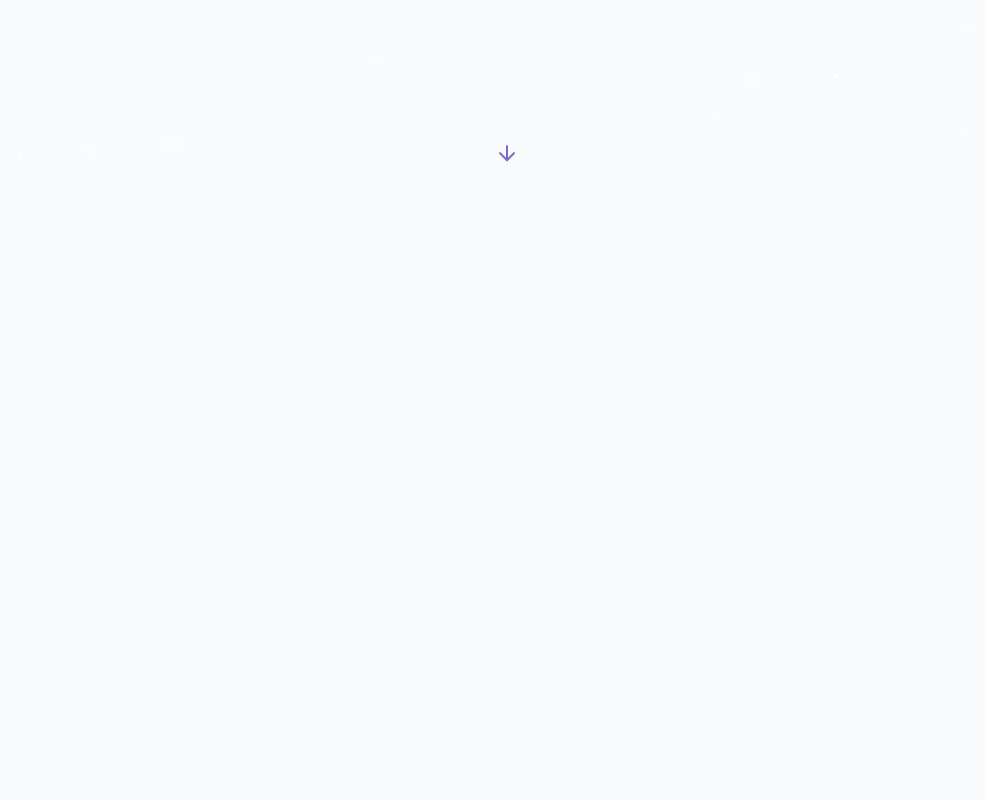
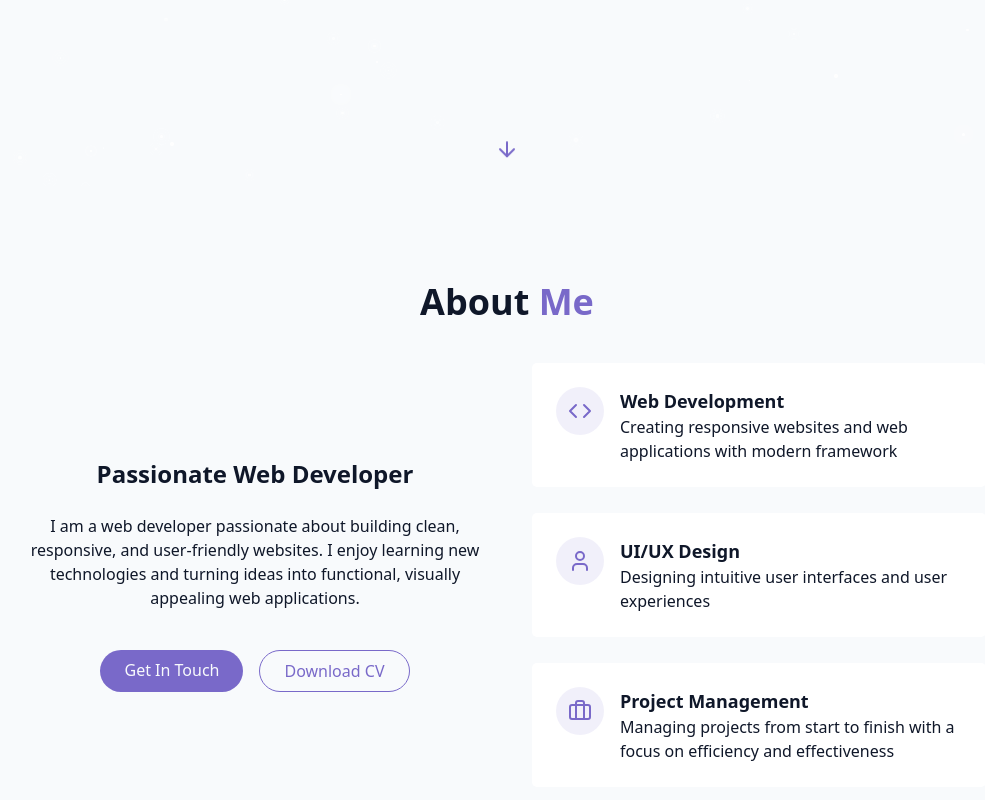
Before and after one commit to FatPat117/Portfolio, a React (Vite) app: page / in a window 1280 px wide. Shown: the part 614-1414 px from the top of the page, without its empty margins (133-1118 px from the left). Before the commit the page ends 800 px from the top, so only its background shows below. Built offline with nearby package versions, Linux system fonts and the light colour scheme.

Commit message:
About Section

```diff
--- /dev/null
+++ b/src/components/AboutSection.jsx
@@ -0,0 +1,94 @@
+import { Briefcase, Code, User } from "lucide-react";
+import React from "react";
+
+const AboutSection = () => {
+        return (
+                <section id="#about" className="py-24 px-4 relative">
+                        <div className="container mx-auto max-w-5xl">
+                                <h2 className="text-3xl md:text-4xl font-bold text-center mb-10">
+                                        About <span className="text-primary">Me</span>
+                                </h2>
+
+                                <div className="grid grid-cols-1 md:grid-cols-2 gap-12 items-center">
+                                        <div className="space-y-6">
+                                                <h3 className="text-2xl font-semibold">Passionate Web Developer</h3>
+
+                                                <p className="text-foreground ">
+                                                        I am a web developer passionate about building clean,
+                                                        responsive, and user-friendly websites. I enjoy learning new
+                                                        technologies and turning ideas into functional, visually
+                                                        appealing web applications.
+                                                </p>
+
+                                                <div className="flex flex-col sm:flex-row gap-4 pt-4  justify-center">
+                                                        <a href="#contact" className="cosmic-button">
+                                                                Get In Touch
+                                                        </a>
+
+                                                        <a
+                                                                href="#contact"
+                                                                className="px-6 py-2 rounded-full border border-primary text-primary hover:bg-primary/60 hover:text-foreground transition-colors duration-300"
+                                                        >
+                                                                Download CV
+                                                        </a>
+                                                </div>
+                                        </div>
+
+                                        <div className="grid grid-cols-1 gap-6">
+                                                <div className="gradient-border p-6 card-hover">
+                                                        <div className="flex items-start gap-4">
+                                                                <div className="p-3 rounded-full bg-primary/10">
+                                                                        <Code className="h-6 w-6 text-primary" />
+                                                                </div>
+                                                                <div className="text-left">
+                                                                        <h4 className="font-semibold text-lg">
+                                                                                Web Development
+                                                                        </h4>
+                                                                        <p className="text-foreground">
+                                                                                Creating responsive websites and web
+                                                                                applications with modern framework
+                                                                        </p>
+                                                                </div>
+                                                        </div>
+                                                </div>
+                                                <div className="gradient-border p-6 card-hover">
+                                                        <div className="flex items-start gap-4">
+                                                                <div className="p-3 rounded-full bg-primary/10">
+                                                                        <User className="h-6 w-6 text-primary" />
+                                                                </div>
+                                                                <div className="text-left">
+                                                                        <h4 className="font-semibold text-lg">
+                                                                                UI/UX Design
+                                                                        </h4>
+                                                                        <p className="text-foreground">
+                                                                                Designing intuitive user interfaces and
+                                                                                user experiences
+                                                                        </p>
+                                                                </div>
+                                                        </div>
+                                                </div>
+                                                <div className="gradient-border p-6 card-hover">
+                                                        <div className="flex items-start gap-4">
+                                                                <div className="p-3 rounded-full bg-primary/10">
+                                                                        <Briefcase className="h-6 w-6 text-primary" />
+                                                                </div>
+                                                                <div className="text-left">
+                                                                        <h4 className="font-semibold text-lg">
+                                                                                Project Management
+                                                                        </h4>
+                                                                        <p className="text-foreground">
+                                                                                Managing projects from start to finish
+                                                                                with a focus on efficiency and
+                                                                                effectiveness
+                                                                        </p>
+                                                                </div>
+                                                        </div>
+                                                </div>
+                                        </div>
+                                </div>
+                        </div>
+                </section>
+        );
+};
+
+export default AboutSection;
--- a/src/pages/Home.jsx
+++ b/src/pages/Home.jsx
@@ -1,10 +1,11 @@
 import React from "react";
+import AboutSection from "../components/AboutSection";
 import HeroSection from "../components/HeroSection";
-
 export default function Home() {
         return (
                 <>
                         <HeroSection />
+                        <AboutSection />
                 </>
         );
 }
```
